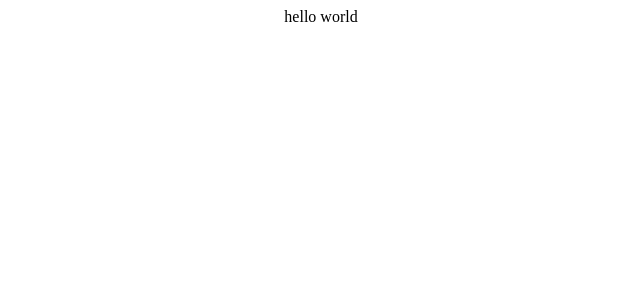
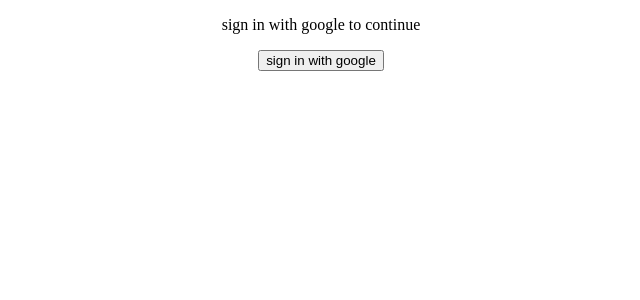
Before and after one commit to AL1NABEEL/React-Expense-Tracker-App, a React (Create React App) app: page / in a window 1280 px wide. Shown: the top 300 px of the page, without its empty margins (319-959 px from the left). Built offline with nearby package versions, Linux system fonts and the light colour scheme.

Commit message:
creating login with google button

```diff
--- a/src/config/firebase-config.js
+++ b/src/config/firebase-config.js
@@ -1,5 +1,6 @@
 // Import the functions you need from the SDKs you need
 import { initializeApp } from "firebase/app";
+import {getAuth, GoogleAuthProvider} from "firebase/auth"
 // TODO: Add SDKs for Firebase products that you want to use
 // https://firebase.google.com/docs/web/setup#available-libraries
 
@@ -15,7 +16,8 @@
 
 // Initialize Firebase
 const app = initializeApp(firebaseConfig);
-
+export const auth= getAuth(app)
+export const provider = new GoogleAuthProvider()
 
 // firebase login
 // firebase init
--- a/src/pages/auth/index.jsx
+++ b/src/pages/auth/index.jsx
@@ -1,3 +1,15 @@
+import { auth, provider } from "../../config/firebase-config";
+import { signInWithPopup } from "firebase/auth";
+
 export const Auth = ()=>{
-    return <div>hello world</div>
+
+const signInWithGoogle = async()=> {
+const results = await signInWithPopup(auth, provider)
+console.log(results);
 }
+
+    return <div className="login-page">
+<p>sign in with google to continue</p>
+<button className="login-with-google-btn" onClick={signInWithGoogle}> sign in with google</button>
+    </div>
+}
```
